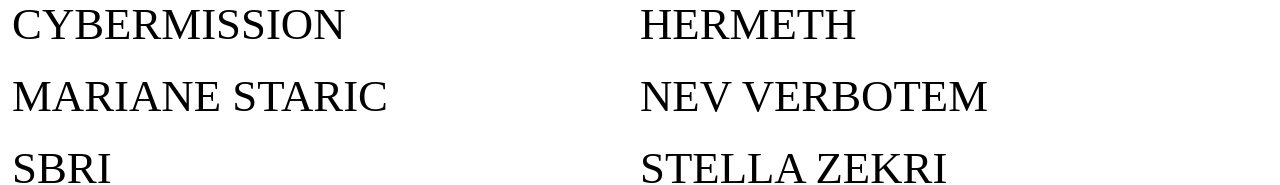
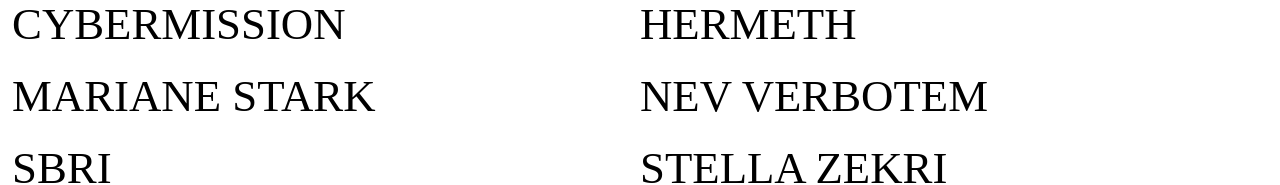
Before and after one commit to lautaro-osacar/luiggi-prueba, a React (Create React App) app: page / in a window 1280 px wide. Shown: the part 184-369 px from the top of the page. Built offline with nearby package versions, Linux system fonts and the light colour scheme; a web font is replaced by a local one.

Commit message:
photo custom position

```diff
--- a/src/App.js
+++ b/src/App.js
@@ -5,7 +5,6 @@ import ArtistsList from "./ArtistsList/ArtistsList";
 
 function App() {
   const [selectedArtist, setSelectedArtist] = useState();
-  console.log(selectedArtist)
 
   return (
     <div className={`App`}>
--- a/src/ArtistLink/ArtistLink.js
+++ b/src/ArtistLink/ArtistLink.js
@@ -1,10 +1,18 @@
-import React, { useState, useEffect } from "react";
+import React, { useState } from "react";
 import "./styles.css";
 
-const ArtistLink = ({ photo, name, onHover, onHoverEnd, mousePosition }) => {
+const ArtistLink = ({
+  photo,
+  name,
+  photoPosition,
+  onHover,
+  onHoverEnd,
+  mousePosition,
+}) => {
   const [isMouseHover, setIsMouseHover] = useState(false);
+  const [imageSize, setImageSize] = useState({ height: 0, width: 0 });
 
-  const onMouseHover = (event) => {
+  const onMouseHover = () => {
     setIsMouseHover(true);
     onHover();
   };
@@ -14,6 +22,27 @@ const ArtistLink = ({ photo, name, onHover, onHoverEnd, mousePosition }) => {
     onHoverEnd();
   };
 
+  const onLoad = (event) => {
+    setImageSize({
+      height: event.target.offsetHeight,
+      width: event.target.offsetWidth,
+    });
+  };
+
+  const getPosition = () => {
+    let top = mousePosition.y;
+    let left = mousePosition.x;
+    if (photoPosition) {
+      if (photoPosition.y === "middle") {
+        top = top - imageSize.height / 2;
+      }
+      if (photoPosition.x === 'left') {
+          left = left - imageSize.width
+      }
+    }
+    return { top, left };
+  };
+
   return (
     <React.Fragment>
       {isMouseHover && (
@@ -21,13 +50,16 @@ const ArtistLink = ({ photo, name, onHover, onHoverEnd, mousePosition }) => {
           alt={name}
           src={photo}
           className="image"
-          style={{ top: mousePosition.y, left: mousePosition.x }}
+          style={{
+            ...getPosition(),
+          }}
+          onLoad={onLoad}
         />
       )}
       <span
         className="artist-link"
         href="#"
-        onMouseEnter={(e) => onMouseHover(e)}
+        onMouseEnter={(e) => onMouseHover()}
         onMouseLeave={() => onMouseHoverEnd()}
       >
         {name}
--- a/src/ArtistsList/ArtistsList.js
+++ b/src/ArtistsList/ArtistsList.js
@@ -25,6 +25,7 @@ const ArtistsList = ({ onHoverArtist, onHoverArtistEnd }) => {
             <ArtistLink
               name={name}
               photo={artistsJson[name].photo}
+              photoPosition={artistsJson[name].photoPosition}
               onHover={() => onHoverArtist(artistsJson[name])}
               onHoverEnd={onHoverArtistEnd}
               mousePosition={mousePosition}
@@ -38,6 +39,7 @@ const ArtistsList = ({ onHoverArtist, onHoverArtistEnd }) => {
             <ArtistLink
               name={name}
               photo={artistsJson[name].photo}
+              photoPosition={artistsJson[name].photoPosition}
               onHover={() => onHoverArtist(artistsJson[name])}
               onHoverEnd={onHoverArtistEnd}
               mousePosition={mousePosition}
--- a/src/artists.json
+++ b/src/artists.json
@@ -5,17 +5,26 @@
     "cybermission": {
         "photo": "./photos/cybermission-c.jpg"
     },
-    "mariane staric":{
+    "mariane stark":{
         "photo": "./photos/marlene-c.jpg"
     },
     "sbri": {
-        "photo": "./photos/sbri-c.png"
+        "photo": "./photos/sbri-c.png",
+        "photoPosition": {
+            "y": "middle"
+        }
     },
     "steve marie aka stigma": {
-        "photo": "./photos/image0-c.jpg"
+        "photo": "./photos/image0-c.jpg",
+        "photoPosition": {
+            "y": "middle"
+        }
     },
     "dj loui from jupiter4": {
-        "photo": "./photos/loui-c.jpg"
+        "photo": "./photos/loui-c.jpg",
+        "photoPosition": {
+            "x": "left"
+        }
     },
     "hermeth": {
         "photo": "./photos/hermeth-c.jpg"
@@ -24,9 +33,15 @@
         "photo": "./photos/NEUVERBOTEN-c.jpg"
     },
     "stella zekri" :{
-        "photo": "./photos/stella-c.jpg"
+        "photo": "./photos/stella-c.jpg",
+        "photoPosition": {
+            "y": "middle"
+        }
     },
     "yoshi": {
-        "photo": "./photos/Yoshi-c.jpg"
+        "photo": "./photos/Yoshi-c.jpg",
+        "photoPosition": {
+            "y": "middle"
+        }
     }
 }
```
